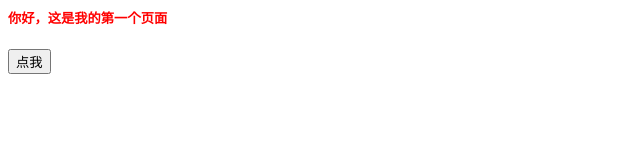
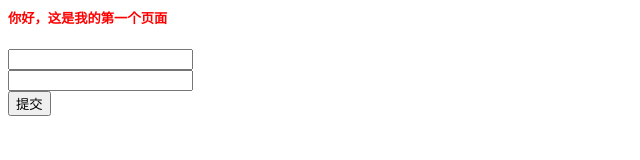
Before and after one commit to FrankFang/nodejs-test, a plain HTML site: page index.html in a window 1280 px wide. Shown: the whole page, without its empty margins (0-640 px from the left). Drawn offline with Linux system fonts and the light colour scheme.

Commit message:
get form

```diff
--- a/index.html
+++ b/index.html
@@ -1,10 +1,14 @@
 <title>首页</title>
 <link rel="stylesheet" href="/style.css">
 <h5>你好，这是我的第一个页面</h5>
-<button id="button">点我</button>
-<script >
-  function xxx(){
-    alert('我是xxx')
-  }
-</script>
-<script src="/main.js?callback=xxx"></script>
+<form action="/">
+  <div>
+    <input type="text" name="username">
+  </div>
+  <div>
+    <input type="password" name="password">
+  </div>
+  <div>
+    <input type="submit" value="提交">
+  </div>
+</form>
--- a/index.js
+++ b/index.js
@@ -16,6 +16,7 @@ var server = http.createServer(function (request, response) {
 
   console.log(method + ' ' + path)
 
+  if (method === 'GET') {
     if (path === '/') {  // 如果用户请求的是 / 路径
       var string = fs.readFileSync('./index.html')  // 就读取 index.html 的内容
       response.setHeader('Content-Type', 'text/html;charset=utf-8')  // 设置响应头 Content-Type
@@ -35,6 +36,8 @@ var server = http.createServer(function (request, response) {
     } else {  // 如果上面都不是用户请求的路径
       response.end('404')
     }
+  }
+
 
   // 代码结束，下面不要看
 })
```
Lines whose indentation alone changed are shown as unchanged.
